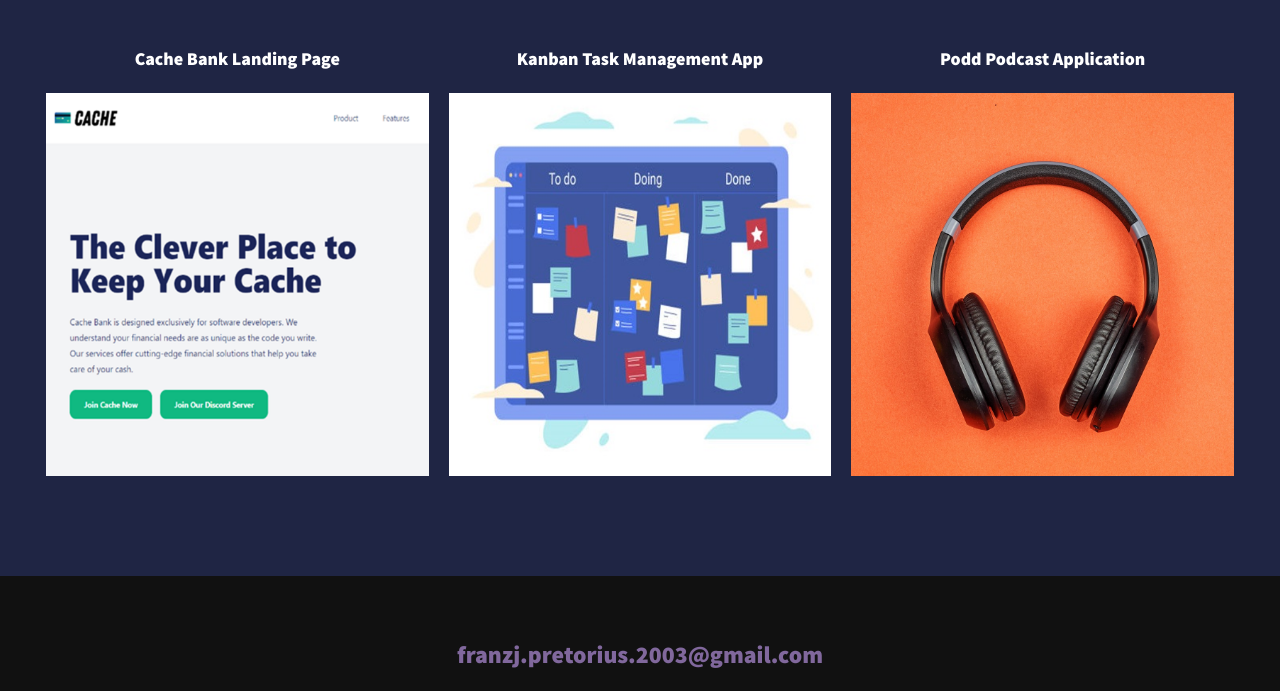
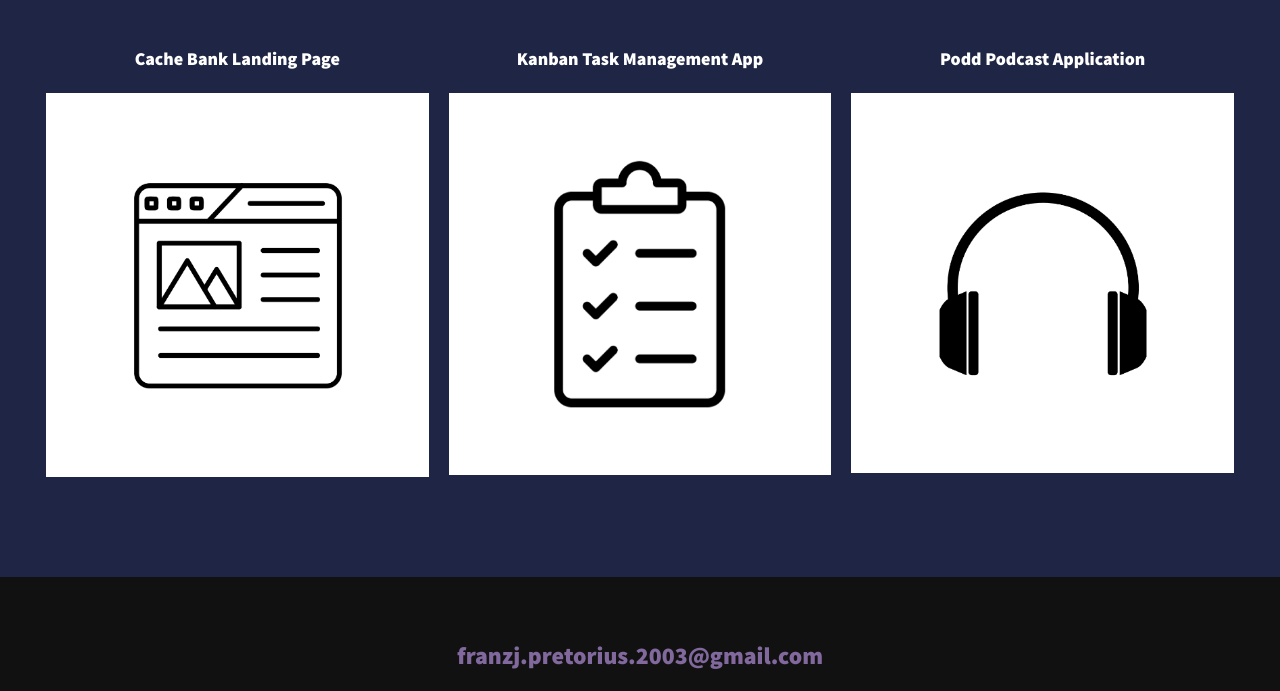
Before and after one commit to llfrigoll/FRAPRE440_WFO2401_GroupA_Franz-Pretorius_CDV05, a website built with Vite: page index.html in a window 1280 px wide. Shown: the part 2237-2928 px from the top of the page. Built offline with nearby package versions, Linux system fonts and the light colour scheme.

Commit message:
Updated images

```diff
--- a/index.html
+++ b/index.html
@@ -95,17 +95,17 @@
             <div class="portfolio">
                 <!-- Portfolio item 01 -->
                 <a href="portfolio-item.html" class="portfolio__item">
-                    <img src="img/Landing_Page.png" alt="" class="portfolio__img">
+                    <img src="img/LandingPage.png" alt="" class="portfolio__img">
                 </a>
 
                 <!-- Portfolio item 02 -->
                 <a href="portfolio-item2.html" class="portfolio__item">
-                    <img src="img/Task_Management.jpg" alt="" class="portfolio__img">
+                    <img src="img/Clipboard.png" alt="" class="portfolio__img">
                 </a>
 
                 <!-- Portfolio item 03 -->
                 <a href="portfolio-item3.html" class="portfolio__item">
-                    <img src="img/Podcats_Image.jpeg" alt="" class="portfolio__img">
+                    <img src="img/Headphones.png" alt="" class="portfolio__img">
                 </a>
             </div>
         </section>
```
Also changed, not shown: portfolio-item.html (+1 -1 lines), portfolio-item2.html (+1 -1 lines), portfolio-item3.html (+1 -1 lines), img/Clipboard.png (added), img/Headphones.png (added), img/LandingPage.png (added), img/Landing_Page.png (deleted), img/Podcats_Image.jpeg (deleted), img/Task_Management.jpg (deleted), 1 other file.
